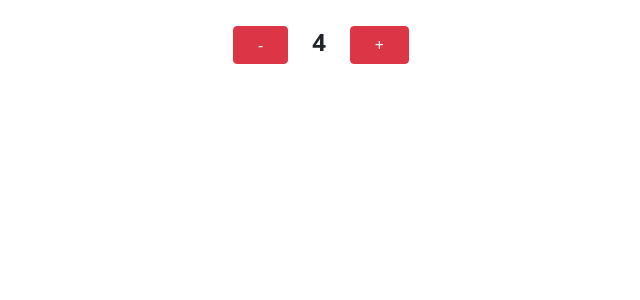
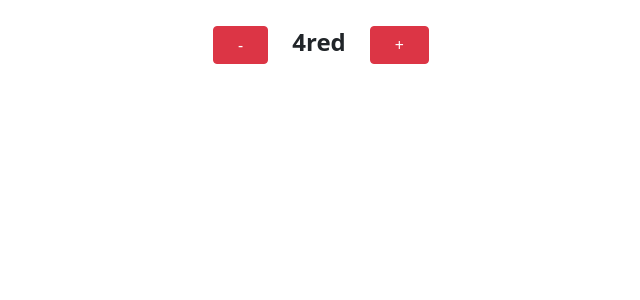
Before and after one commit to fstipo/react-hooks, a React (Create React App) app: page / in a window 1280 px wide. Shown: the top 300 px of the page, without its empty margins (319-959 px from the left). Built offline with nearby package versions, Linux system fonts and the light colour scheme.

Commit message:
useState with object

```diff
--- a/package.json
+++ b/package.json
@@ -1,4 +1,5 @@
 {
+  "homepage": "https://fstipo.github.io/react-hooks/",
   "name": "react-hooks",
   "version": "0.1.0",
   "private": true,
@@ -14,6 +15,8 @@
     "web-vitals": "^2.1.4"
   },
   "scripts": {
+    "predeploy": "npm run build",
+    "deploy": "gh-pages -d build",
     "start": "react-scripts start",
     "build": "react-scripts build",
     "test": "react-scripts test",
@@ -36,5 +39,8 @@
       "last 1 firefox version",
       "last 1 safari version"
     ]
+  },
+  "devDependencies": {
+    "gh-pages": "^3.2.3"
   }
 }
--- a/src/components/UseStateComp.js
+++ b/src/components/UseStateComp.js
@@ -1,14 +1,26 @@
 import React, { useState } from 'react';
 
+// ako je početno stanje neka složena matematička operacija - da nam ne uspori aplikaciju
+// const init = () => {
+//   console.log('render');
+//   return 4;
+// };
+
 const UseStateComp = () => {
-  const [count, setCount] = useState(4);
-  const decreaseCountHandler = () => {
-    setCount((prevCount) => prevCount - 1);
-    setCount((prevCount) => prevCount - 1);
-  };
-  const increaseCountHandler = () => {
-    setCount((prevCount) => prevCount + 1);
-  };
+  const [countState, setState] = useState({ count: 4, theme: 'red' });
+  const count = countState.count;
+  const theme = countState.theme;
+
+  //with objects
+  const decreaseCountHandler = () =>
+    setState((prevState) => {
+      return { ...prevState, count: prevState.count - 1 };
+    });
+
+  const increaseCountHandler = () =>
+    setState((prevState) => {
+      return { ...prevState, count: prevState.count + 1 };
+    });
 
   return (
     <div className="text-center mt-4">
@@ -19,6 +31,7 @@ const UseStateComp = () => {
         -
       </button>
       <span className="fw-bold">{count}</span>
+      <span className="fw-bold">{theme}</span>
       <button
         className="btn btn-danger px-4 ms-4"
         onClick={increaseCountHandler}
```
Also changed, not shown: 1 other file (tests, documents, lock files or other folders).
